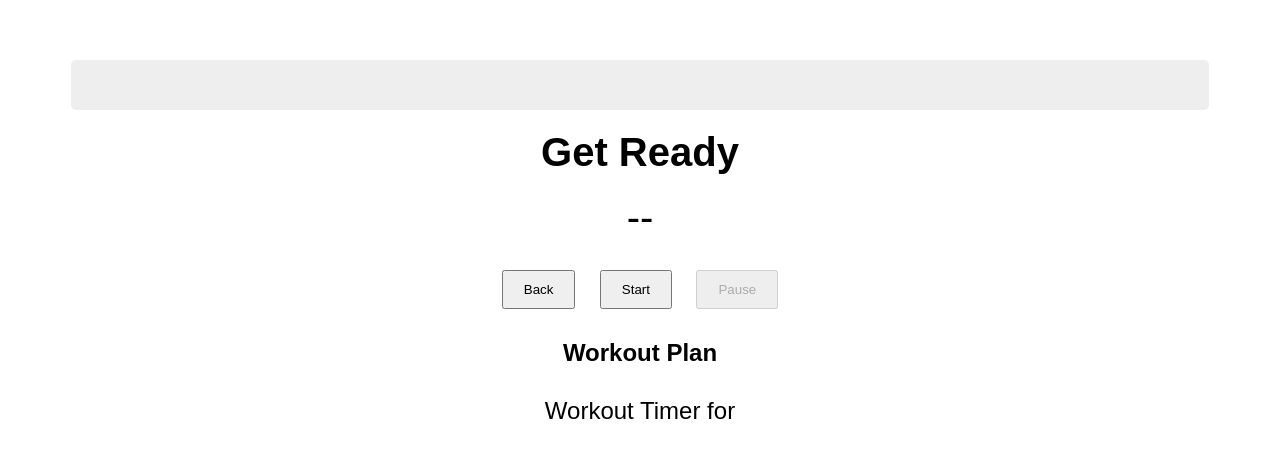
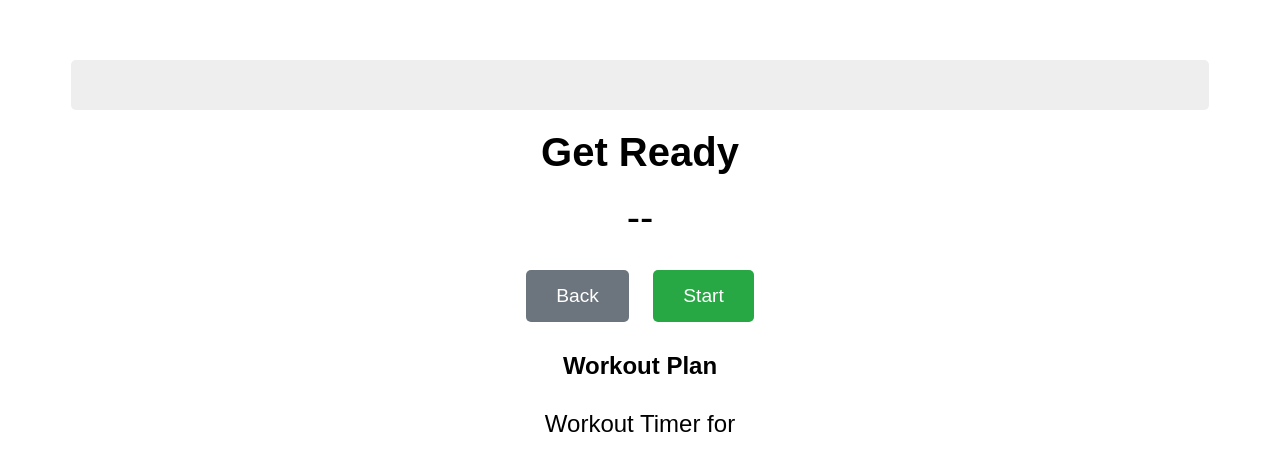
Before and after one commit to dafioram/workoutapp, a Flask app: template templates/timer.html in a window 1280 px wide. Shown: the top 471 px of the page. Run offline with Flask 3, Linux system fonts and the light colour scheme; the template is opened without the code that fills it, so the values that code supplies are empty.

Commit message:
Make timer more robust to accidently hitting back

```diff
--- a/templates/timer.html
+++ b/templates/timer.html
@@ -10,7 +10,22 @@
     #next { color: gray; margin: 10px 0; font-size: 1.2em; }
     #exercise-img { height: 300px; width: auto; margin: 20px auto; display: block; }
     #next-img { max-width: 150px; max-height: 150px; margin: 10px auto; display: block; opacity: 0.6; }
-    button { padding: 10px 20px; margin: 10px; }
+
+    /* Updated Button Styling */
+    button {
+      padding: 15px 30px;
+      margin: 10px;
+      font-size: 1.2em;
+      cursor: pointer;
+      border: none;
+      border-radius: 5px;
+      color: white;
+    }
+    #backBtn { background-color: #6c757d; }
+    #startBtn { background-color: #28a745; }
+    #pauseBtn { background-color: #ffc107; color: black; }
+    #resumeBtn { background-color: #28a745; }
+
     #workoutList { text-align: center; margin-top: 30px; }
     #workoutList span { margin: 0 5px; }
     .current { font-weight: bold; color: red; }
@@ -60,14 +75,6 @@
       opacity: 1;
       outline: 2px solid black;
     }
-    #overallProgress {
-      position: absolute;
-      top: 0; left: 0; bottom: 0;
-      width: 0%;
-      background: linear-gradient(to right, #4caf50, #81c784);
-      border-radius: 5px;
-      transition: width 0.25s;
-    }
     #setExerciseInfo {
       font-size: 1.2em;
       font-weight: bold;
@@ -80,12 +87,15 @@
       margin: 20px 0;
       font-weight: normal;
     }
-    /* New style for time left display */
     #time-left {
       font-size: 1.5em;
       font-weight: bold;
       color: #333;
       margin: 10px 0;
+    }
+    /* Container for buttons to manage visibility easily */
+    #controls-container {
+      margin: 20px 0;
     }
   </style>
 </head>
@@ -94,7 +104,7 @@
   <div id="progressContainer">
     <div id="progressBar"></div>
   </div>
-  <!-- New div for time left display -->
+
   <div id="time-left"></div>
   <div id="phaseLabel">Get Ready</div>
   <div id="exercise">--</div>
@@ -102,9 +112,14 @@
   <img id="exercise-img" src="" alt="" style="display:none">
   <div id="next"></div>
   <img id="next-img" src="" alt="" style="display:none;">
-  <button onclick="location.href='{{ url_for('index') }}'">Back</button>
-  <button id="startBtn" onclick="startWorkout()">Start</button>
-  <button id="pauseBtn" onclick="togglePause()" disabled>Pause</button>
+
+  <div id="controls-container">
+    <button id="backBtn" onclick="confirmExit()">Back</button>
+    <button id="startBtn" onclick="startWorkout()">Start</button>
+    <button id="pauseBtn" onclick="pauseWorkout()" style="display:none;">Pause</button>
+    <button id="resumeBtn" onclick="resumeWorkout()" style="display:none;">Resume</button>
+  </div>
+
   <h2>Workout Plan</h2>
   <div id="workoutList">
     {% for ex in workout %}
@@ -113,6 +128,7 @@
   </div>
   <div id="setExerciseInfo"></div>
   <h1 id="usernameHeader">Workout Timer for {{ username }}</h1>
+
 <script>
   const workout = [
     {% for ex in workout %}
@@ -134,16 +150,16 @@
   let timer;
   let timeLeft = 0;
   let paused = false;
-  let workoutFinished = false; // Prevent double finish
+  let workoutFinished = false;
 
   const totalWorkoutTime = 7 + (numSets * workout.length * exDuration) +
-                          (numSets * (workout.length - 1) * restDuration) +
-                          ((numSets - 1) * setRest);
+                           (numSets * (workout.length - 1) * restDuration) +
+                           ((numSets - 1) * setRest);
   let timeRemaining = totalWorkoutTime;
 
   const beepShort = new Audio("{{ url_for('static', filename='sounds/beep_short.mp3') }}");
   const beepLong = new Audio("{{ url_for('static', filename='sounds/beep_long.mp3') }}");
-  const finishSound = new Audio("{{ url_for('static', filename='sounds/finish.mp3') }}"); // NEW
+  const finishSound = new Audio("{{ url_for('static', filename='sounds/finish.mp3') }}");
 
   function playBeep(type) {
     if (type === "exercise") beepLong.play().catch(()=>{});
@@ -152,6 +168,58 @@
 
   function playFinishSound() {
     finishSound.play().catch(() => {});
+  }
+
+  // --- NEW: Button State Management ---
+  function updateButtons(state) {
+    const back = document.getElementById("backBtn");
+    const start = document.getElementById("startBtn");
+    const pause = document.getElementById("pauseBtn");
+    const resume = document.getElementById("resumeBtn");
+
+    // Hide all initially
+    back.style.display = "none";
+    start.style.display = "none";
+    pause.style.display = "none";
+    resume.style.display = "none";
+
+    if (state === "ready") {
+      back.style.display = "inline-block";
+      start.style.display = "inline-block";
+    } else if (state === "running") {
+      pause.style.display = "inline-block";
+    } else if (state === "paused") {
+      resume.style.display = "inline-block";
+      back.style.display = "inline-block";
+    } else if (state === "finished") {
+      back.style.display = "inline-block";
+    }
+  }
+
+  // --- NEW: Confirm Back Logic ---
+  function confirmExit() {
+    // If finished, just go back without pestering
+    if (workoutFinished) {
+      location.href = "{{ url_for('index') }}";
+      return;
+    }
+    // Otherwise ask for confirmation
+    if (confirm("Are you sure you want to exit? Your current workout progress will be lost.")) {
+      location.href = "{{ url_for('index') }}";
+    }
+  }
+
+  // --- NEW: Pause/Resume Split ---
+  function pauseWorkout() {
+    paused = true;
+    clearTimeout(timer);
+    updateButtons("paused");
+  }
+
+  function resumeWorkout() {
+    paused = false;
+    tick(); // Resume the loop
+    updateButtons("running");
   }
 
   function buildOverallBar() {
@@ -222,7 +290,7 @@
       } else if (phase === "exercise") {
         currentIndex++;
         if (currentIndex < workout.length) startRest();
-        else startExercise();
+        else startExercise(); // Will trigger set rest or finish
       } else if (phase === "rest") {
         startExercise();
       } else if (phase === "setrest") {
@@ -260,8 +328,8 @@
   }
 
   function startWorkout() {
-    document.getElementById("startBtn").disabled = true;
-    document.getElementById("pauseBtn").disabled = false;
+    updateButtons("running"); // Hide Back/Start, Show Pause
+
     phase = "countdown";
     timeLeft = 7;
     updatePhaseDisplay("Get Ready!", "rest-phase", "gray");
@@ -288,7 +356,7 @@
         playBeep("rest");
         tick();
       } else {
-        finishWorkout(); // NEW: Dedicated finish function
+        finishWorkout();
       }
       return;
     }
@@ -324,10 +392,10 @@
     tick();
   }
 
-  // NEW: Dedicated finish function
   function finishWorkout() {
     if (workoutFinished) return;
     workoutFinished = true;
+    updateButtons("finished"); // Show only Back button
 
     phase = "complete";
     updatePhaseDisplay("Workout Complete!", "complete-phase", "gray");
@@ -340,26 +408,9 @@
     highlightCurrent(-1);
     updateOverallProgress();
 
-    // Play finish sound
     playFinishSound();
-
-    // Trigger confetti
     createConfetti();
-
-    // Auto-save
     autoSaveWorkout();
-  }
-
-  function togglePause() {
-    paused = !paused;
-    const btn = document.getElementById("pauseBtn");
-    if (paused) {
-      btn.innerText = "Resume";
-      clearTimeout(timer);
-    } else {
-      btn.innerText = "Pause";
-      tick();
-    }
   }
 
   function formatTime(sec) {
@@ -405,7 +456,6 @@
       });
   }
 
-  // NEW: Confetti effect
   function createConfetti() {
     const colors = ['#ff6b6b', '#4ecdc4', '#45b7d1', '#f9ca24', '#f3722c'];
     const confettiCount = 80;
@@ -422,12 +472,10 @@
       confetti.style.zIndex = '9999';
       confetti.style.animation = `fall ${3 + Math.random() * 2}s linear forwards`;
       document.body.appendChild(confetti);
-
       setTimeout(() => confetti.remove(), 5000);
     }
   }
 
-  // Add fall animation
   const style = document.createElement('style');
   style.textContent = `
     @keyframes fall {
@@ -447,6 +495,7 @@
   document.addEventListener("DOMContentLoaded", () => {
     buildOverallBar();
     document.getElementById("time-left").innerText = `Total Time: ${formatTime(totalWorkoutTime)}`;
+    updateButtons("ready"); // Initialize button state
   });
 </script>
 </body>
```
